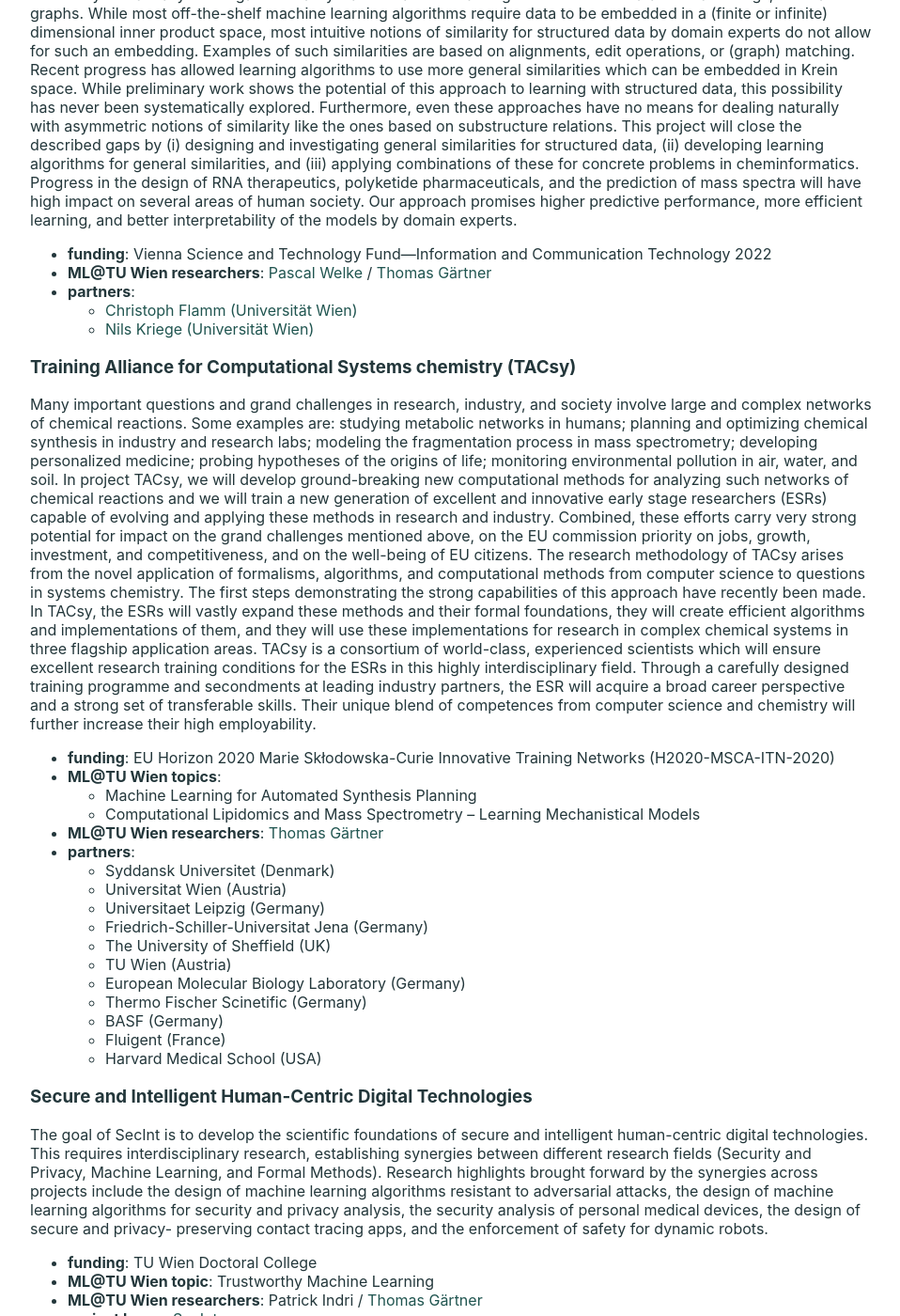
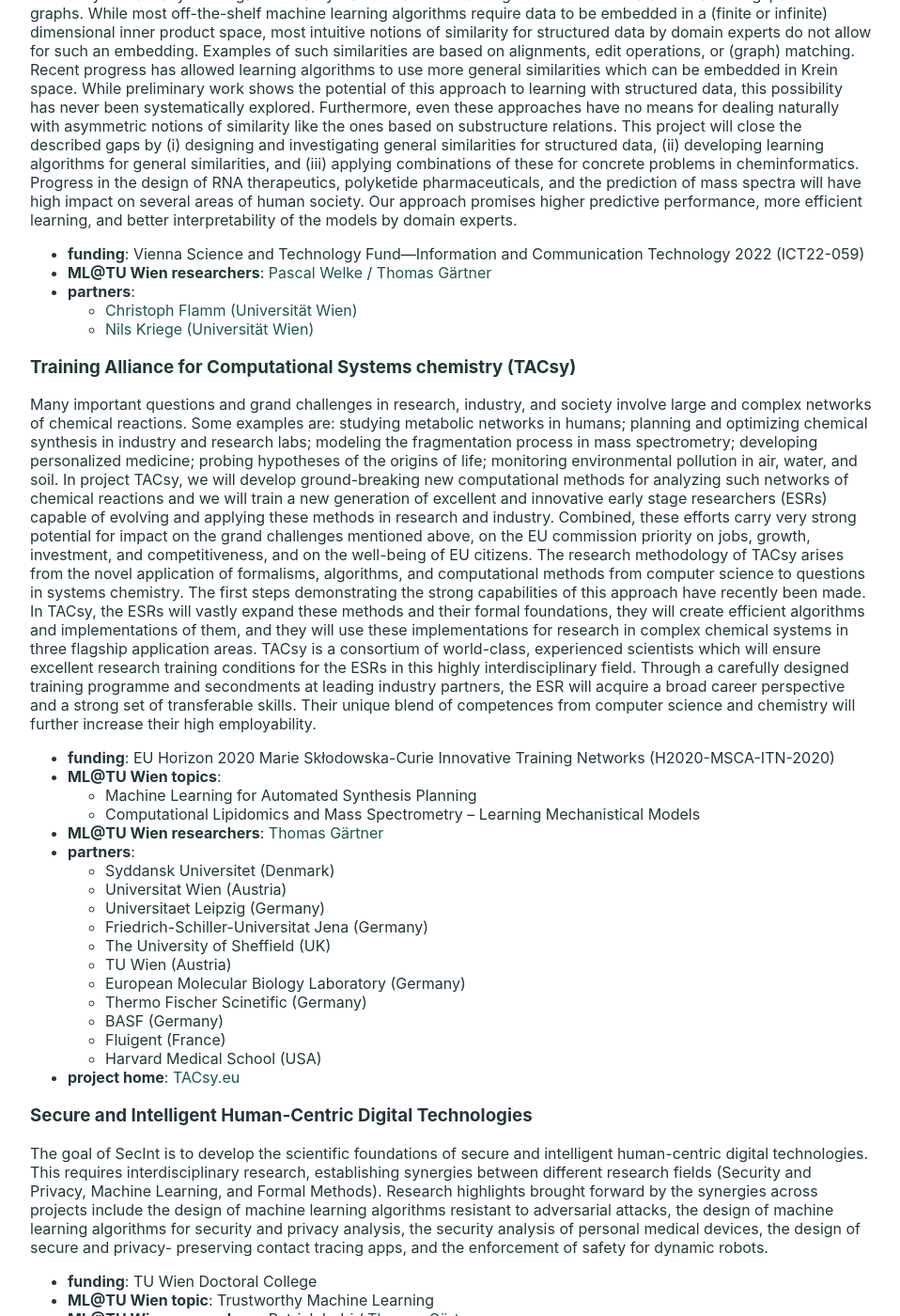
Before and after one commit to ml-tuw/ml-tuw.github.io, a Jekyll site: the page built from projects/md/index.md, in a window 1280 px wide and 1400 px high, scrolled down 261 px. Shown: the whole window at 94% size, without its empty margins (160-1118 px from the left). Built offline with Jekyll 4.4.1, drawn with Linux system fonts in a browser that asks for light colours.

```diff
--- a/projects/md/index.md
+++ b/projects/md/index.md
@@ -22,7 +22,7 @@ prediction of mass spectra will have high impact on several areas of human socie
 promises higher predictive performance, more efficient learning, and better interpretability of the models by
 domain experts.
 
- - **funding**: Vienna Science and Technology Fund---Information and Communication Technology 2022
+ - **funding**: Vienna Science and Technology Fund---Information and Communication Technology 2022 (ICT22-059)
  - **ML@TU Wien researchers**: {% include listppl.md ppls="PascalWelke ThomasGaertner" -%}
  - **partners**:
    - [Christoph Flamm (Universität Wien)](https://www.tbi.univie.ac.at/~xtof/)
@@ -66,6 +66,7 @@ of competences from computer science and chemistry will further increase their h
    - BASF (Germany)
    - Fluigent (France)
    - Harvard Medical School (USA)
+ - **project home**: [TACsy.eu](https://TACsy.eu)
 
 ### Secure and Intelligent Human-Centric Digital Technologies
 The goal of SecInt is to develop the scientific foundations of secure and intelligent human-centric
```
